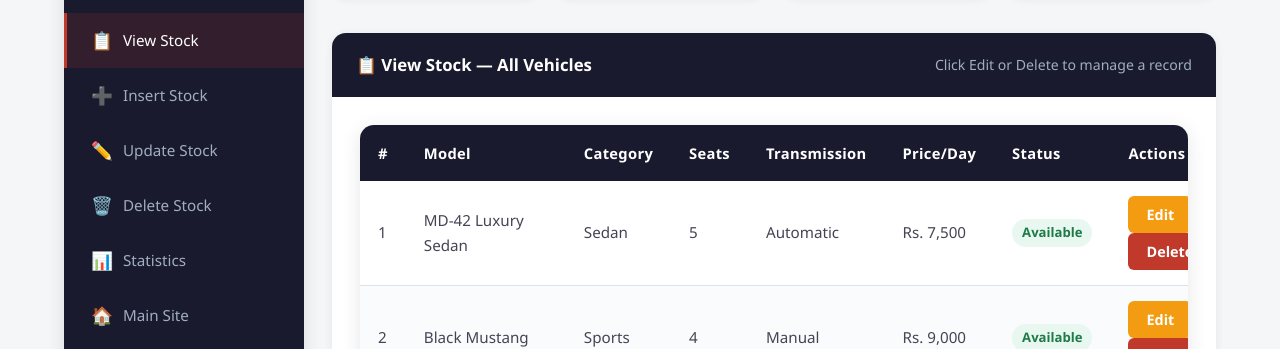
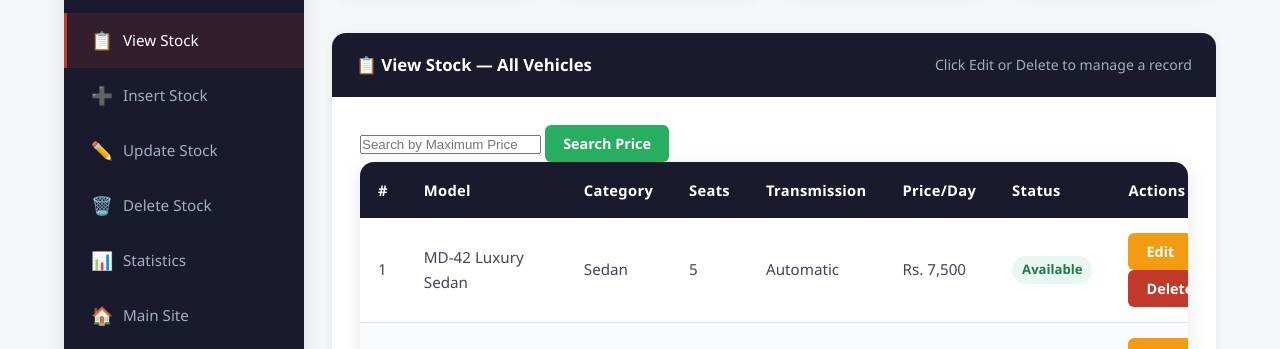
Before and after one commit to Inshal719/Car-Rental-Website, a plain HTML site: page Car Rental Website/Pages/dashboard.html in a window 1280 px wide. Shown: the part 438-787 px from the top of the page. Drawn offline with Linux system fonts and the light colour scheme.

Commit message:
dashboard.html

```diff
--- a/Car Rental Website/Pages/dashboard.html
+++ b/Car Rental Website/Pages/dashboard.html
@@ -132,10 +132,22 @@
                         <h3>📋 View Stock — All Vehicles</h3>
                         <span class="panel-subtitle">Click Edit or Delete to manage a record</span>
                     </div>
-
                     <div class="panel-body">
 
-                        <div class="table-wrapper">
+                        <div class="search-box">
+
+                         <input type="number"
+                          id="priceSearch"
+                          placeholder="Search by Maximum Price">
+
+                         <button onclick="searchByPrice()" class="btn-success">
+                         Search Price
+                         </button>
+
+                        </div>
+
+    <div class="table-wrapper">
+
                             <table>
                                 <thead>
                                     <tr>
```
